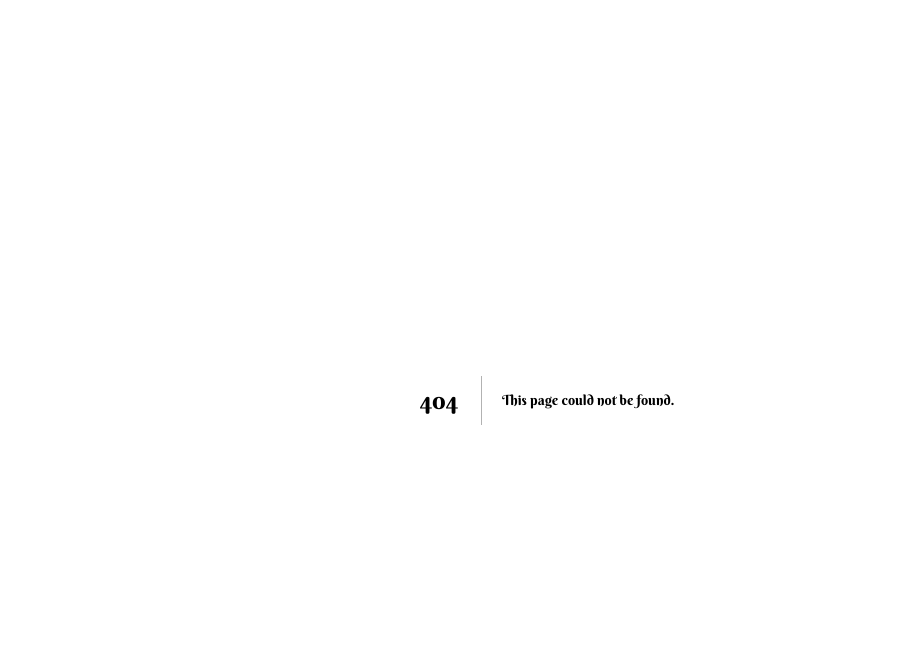
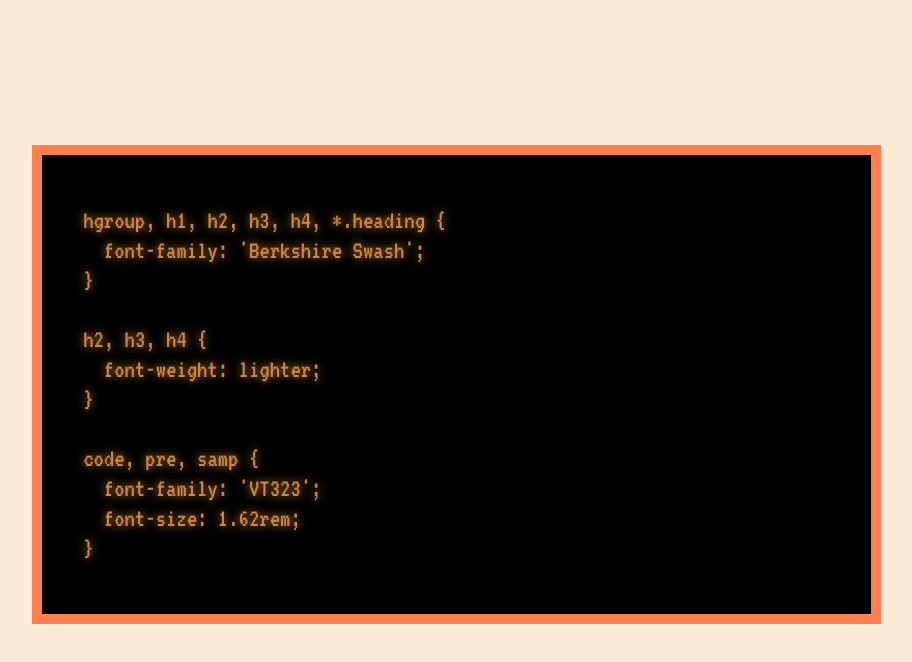
Before and after one commit to arthropodSeven/itcss, a Next.js app: page /code in a window 1280 px wide. Before the commit this address had no page. Shown: the top 662 px of the page, without its empty margins (93-1005 px from the left). Built offline with nearby package versions, Linux system fonts and the light colour scheme; a web font is replaced by a local one.

Commit message:
add code page, layouts css

```diff
--- a/pages/_app.js
+++ b/pages/_app.js
@@ -3,7 +3,8 @@ import 'typeface-berkshire-swash'
 import 'typeface-cooper-hewitt'
 import 'typeface-vt323'
 import 'typeface-libre-franklin'
-import '../styles/globals.css'
+import 'styles/globals.css'
+import 'styles/layouts.css'
 
 function MyApp({ Component, pageProps }) {
   return <Component {...pageProps} />
--- /dev/null
+++ b/pages/code.js
@@ -0,0 +1,27 @@
+import Head from 'next/head'
+
+const CodePage = () => (
+  <article className="code-page">
+    <Head>
+      <title>{'Code (Hacked By Andrew)'}</title>
+      <link rel="icon" href="/favicon.ico" />
+    </Head>
+
+    <pre><code className="css">{`
+hgroup, h1, h2, h3, h4, *.heading {
+  font-family: 'Berkshire Swash';
+}
+
+h2, h3, h4 {
+  font-weight: lighter;
+}
+
+code, pre, samp {
+  font-family: 'VT323';
+  font-size: 1.62rem;
+}
+    `}</code></pre>
+  </article>
+)
+
+export default CodePage
--- /dev/null
+++ b/styles/layouts.css
@@ -0,0 +1,21 @@
+.code-page {
+  height: 100vh;
+  width: 100vw;
+
+  padding: 16ch;
+
+  background: antiquewhite;
+}
+
+.code-page pre {
+  max-width: 80ch;
+
+  background: black;
+  color: peru;
+
+  margin: -2ch -4ch;
+  padding: 2ch 4ch;
+  outline: solid 1ch coral;
+
+  text-shadow: 0px 0px 10px currentColor;
+}
```
